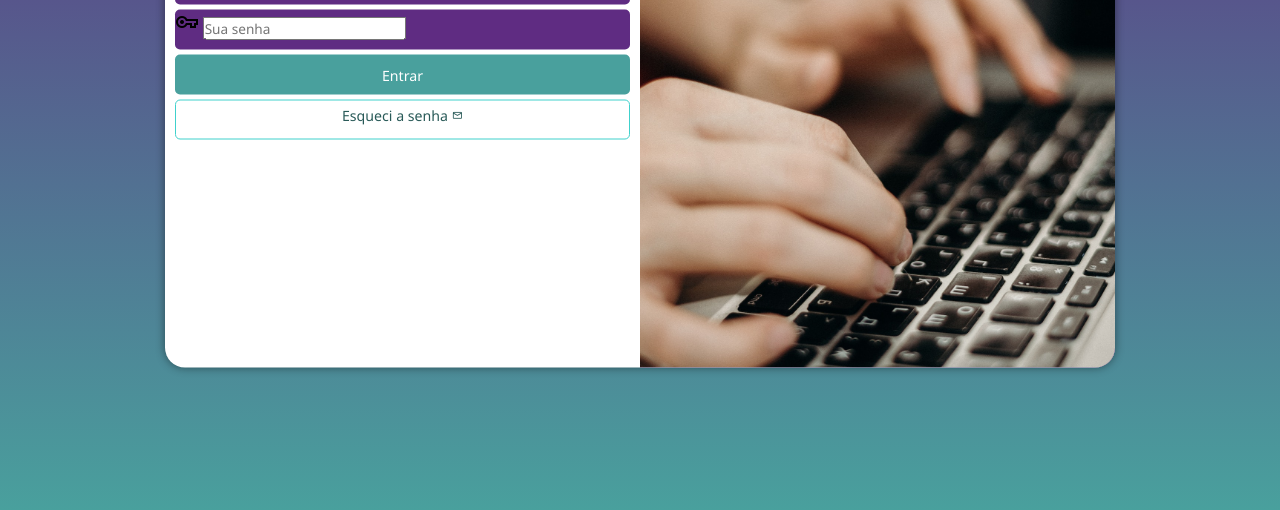
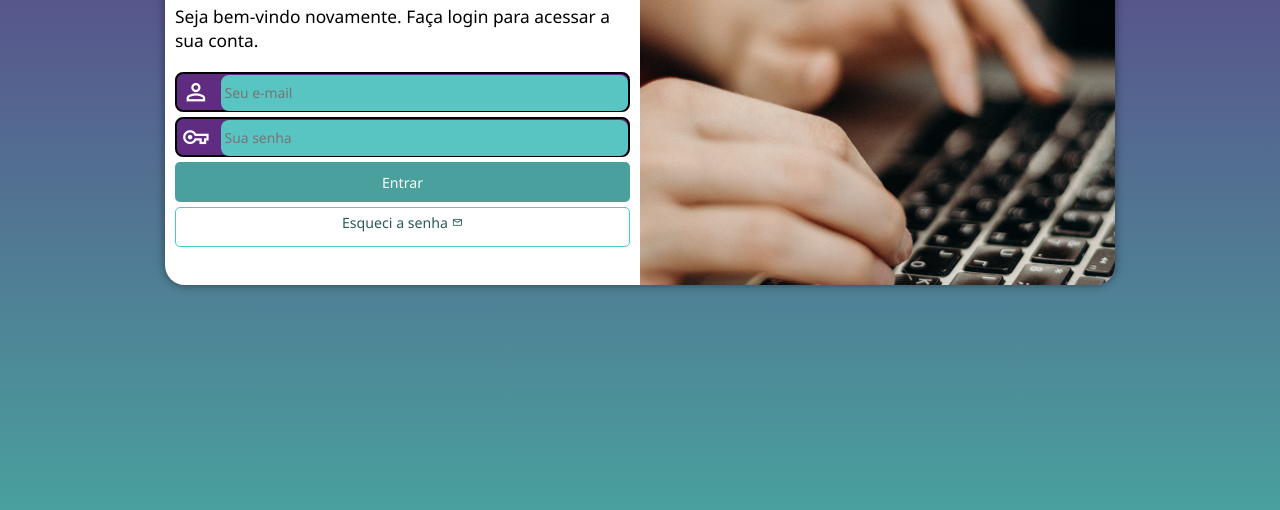
Before and after one commit to DevLeoCunha/projeto-login, a plain HTML site: page index.html in a window 1280 px wide. Shown: the part 290-800 px from the top of the page. Drawn offline with nearby package versions, Linux system fonts and the light colour scheme.

Commit message:
Final projeto tela login

```diff
--- a/estilos/media-query.css
+++ b/estilos/media-query.css
@@ -1,13 +1,14 @@
 @charset "UTF-8";
 
 @media screen and (min-width: 768px) and (max-width:992px){
-
+    /*tablet*/
 body {
     background-image: linear-gradient(to top, #49a09d, #5f2c82);
 }
 
-    section#login {
+section#login {
     width: 80vw;
+    height: 280px;
 }
 
 section#login > div#imagem {
@@ -23,7 +24,7 @@ section#login > div#formulario {
 }
 }
 
-@media screen and (min-width: 992px) {
+@media screen and (min-width: 992px) { /*desktop*/
 
     body {
         background-image: linear-gradient(to top, #49a09d, #5f2c82);
@@ -31,6 +32,7 @@ section#login > div#formulario {
 
     section#login {
         width: 950px;
+        height: 350px;
     }
 
     section#login > div#imagem {
@@ -50,6 +52,7 @@ section#login > div#formulario {
 
     div#formulario > p {
     font-size: 1.2em;
+    margin: 20px 0px;
 
     }
 }
--- a/estilos/style.css
+++ b/estilos/style.css
@@ -32,15 +32,13 @@ section#login {
     position: absolute;
     top: 50%;
     left: 50%;
-    transform: translate(-50%, -50%);
     overflow: hidden;
-
     background-color: white;
     width: 250px;
     height: 515px;
     border-radius: 20px;
     box-shadow: 0px 0px 10px rgba(0, 0, 0, 0.459);
-
+    transform: translate(-50%, -50%);
     transition: width .3s, height .3s;
     transition-timing-function: ease;
 
@@ -72,14 +70,40 @@ div#formulario > p {
 
 form > div.campo {
     background-color: #5f2c82;
+    border: 2px solid;
+    width: 100%;
     display: block;
     height: 40px;
-    border-radius: 5px;
+    border-radius: 8px;
     margin: 5px 0px;
 }
 
 div.campo > label {
     display: none;
+}
+
+div.campo > i {
+    color: white;
+    /*background-color: black;*/
+    font-size: 2em;
+    width: 40px;
+    padding: 5px;
+}
+
+div.campo > input {
+    background-color: #59c5c2;
+    font-size: 1em;
+    width: calc(100% - 44px);
+    height: 100%;
+    border: 0px;
+    border-radius: 8px;
+    padding: 4px;
+    transform: translateY(-8px);
+}
+
+div.campo > input:focus-within {
+    background-color: white;
+    border: none;
 }
 
 form > input[type=submit] {
```
